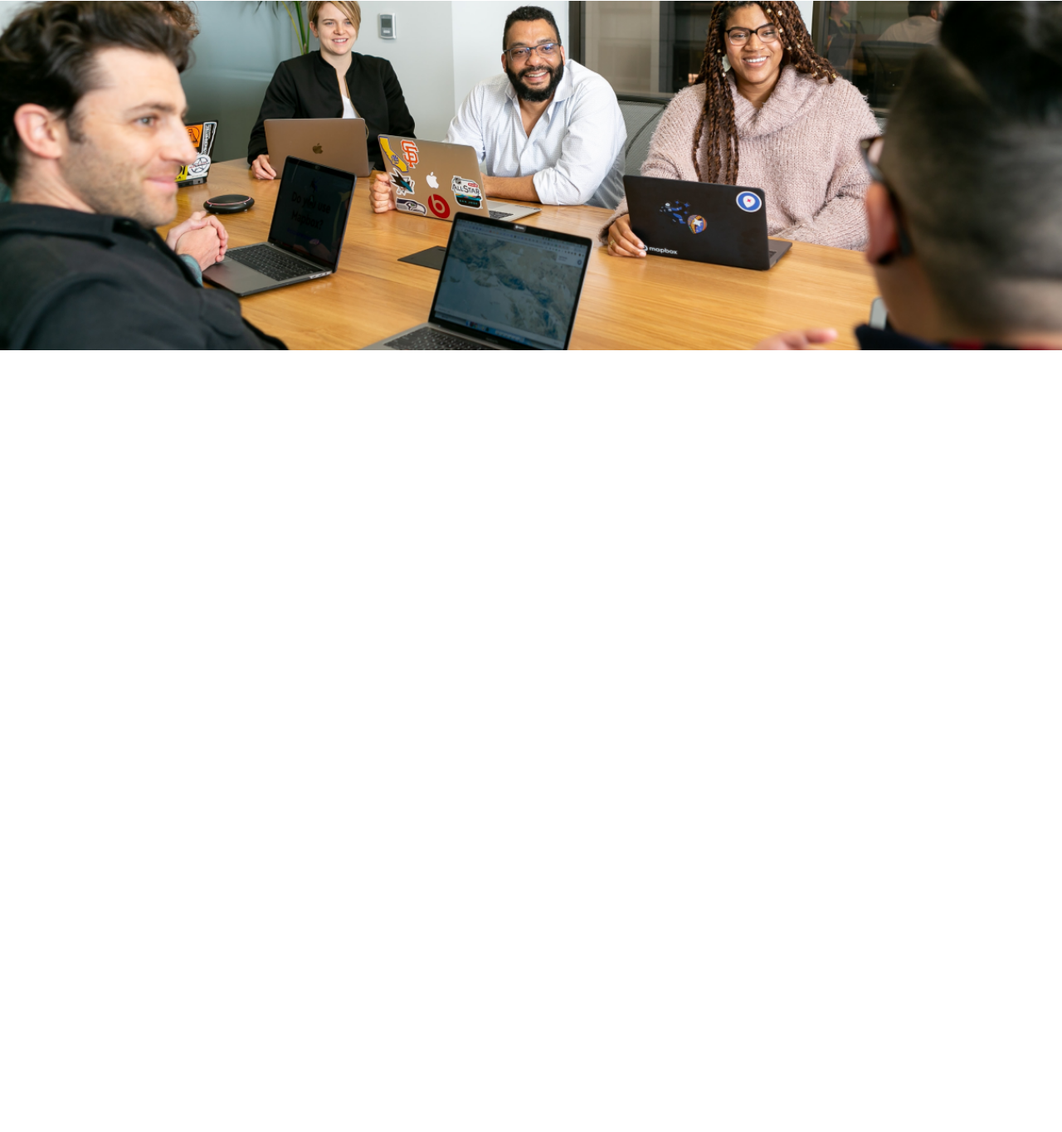
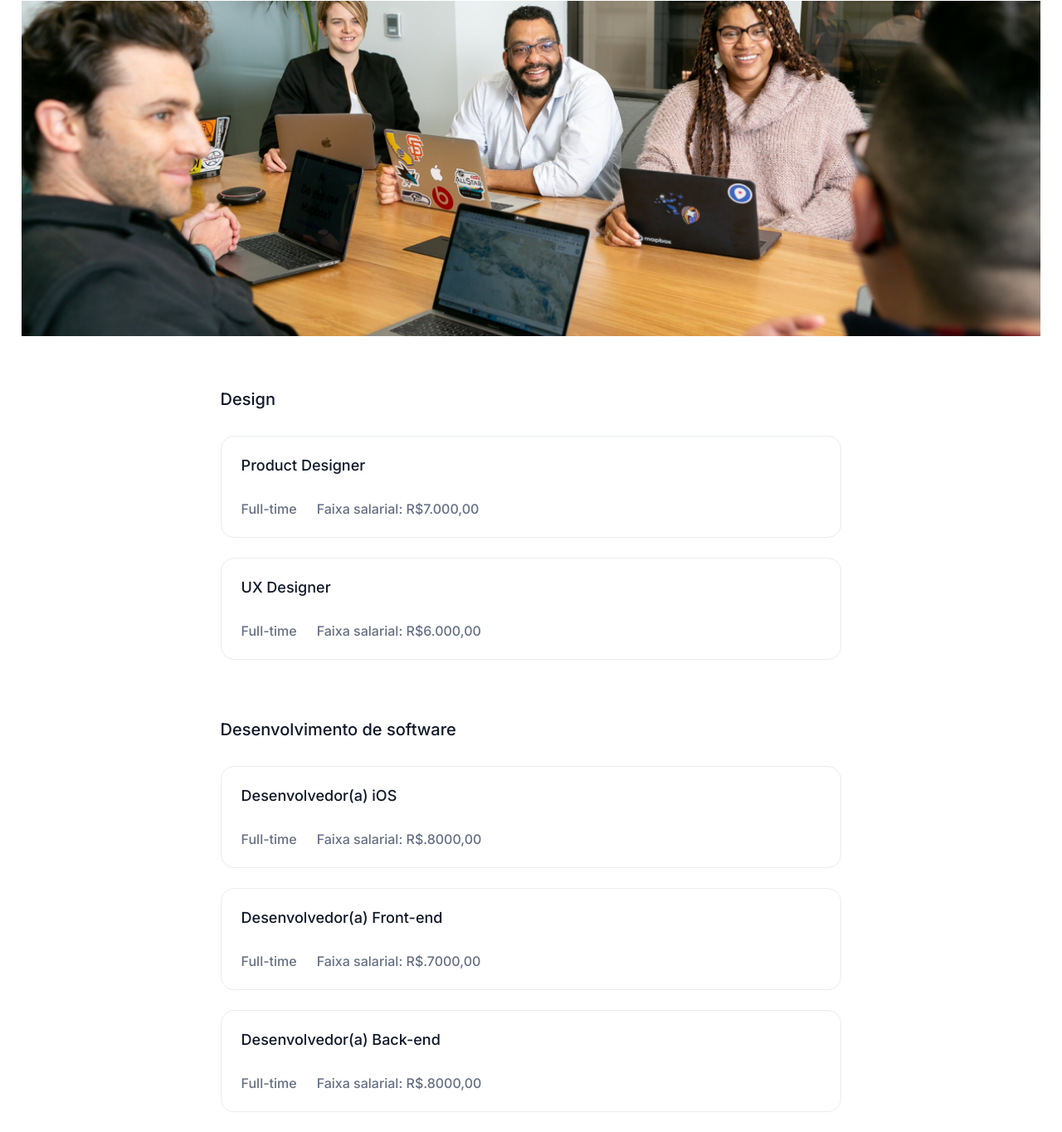
Before and after one commit to matheusvgc/7DaysOfCode, a plain HTML site: page index.html in a window 1280 px wide. Shown: the part 973-2337 px from the top of the page at 83% size. Before the commit the page ends 1459 px from the top, so only its background shows below. Drawn offline with Linux system fonts and the light colour scheme.

Commit message:
add section vagas

```diff
--- a/assets/css/style.css
+++ b/assets/css/style.css
@@ -16,13 +16,15 @@ body {
 .container {
   max-width: 1280px;
   margin: 0 auto;
+  padding: 0 2%;
 }
 
 header .container {
   display: flex;
   align-items: center;
   justify-content: space-between;
-  padding: 18px 0;
+  padding-top: 18px;
+  padding-bottom: 18px;
 }
 
 header img.logo {
@@ -160,3 +162,46 @@ header .buttons button.cadastrar {
   width: 100%;
   margin: 60px 0;
 }
+
+
+/* =============== VAGAS =============== */
+
+.vagas .container {
+  max-width: 800px;
+  display: flex;
+  flex-direction: column;
+  gap: 48px;
+}
+
+.vagas h2 {
+  font-size: 20px;
+  font-weight: 500;
+  color: #101828;
+  margin-bottom: 32px;
+}
+
+.vagas .card-vaga {
+  padding: 24px;
+  border: 1px solid #EAECF0;
+  border-radius: 16px;
+  margin-bottom: 24px;
+  width: 100%;
+}
+
+.vagas .card-vaga h3 {
+  font-size: 18px;
+  font-weight: 500;
+  color: #101828;
+  margin-bottom: 32px;
+}
+
+.vagas .card-vaga .vaga-info {
+  display: flex;
+  gap: 24px;
+}
+
+.vagas .card-vaga .vaga-info span {
+  font-size: 16px;
+  font-weight: 500;
+  color: #667085;
+}
--- a/index.html
+++ b/index.html
@@ -75,6 +75,53 @@
         <img src="./assets/images/Image.png" alt="">
       </div>
     </section>
+
+    <section class="vagas">
+      <div class="container">
+        <div class="vagas-design">
+          <h2>Design</h2>
+          <div class="card-vaga">
+            <h3>Product Designer</h3>
+            <div class="vaga-info">
+              <span>Full-time</span>
+              <span>Faixa salarial: R$7.000,00</span>
+            </div>
+          </div>
+          <div class="card-vaga">
+            <h3>UX Designer</h3>
+            <div class="vaga-info">
+              <span>Full-time</span>
+              <span>Faixa salarial: R$6.000,00</span>
+            </div>
+          </div>
+        </div>
+
+        <div class="vagas-dev">
+          <h2>Desenvolvimento de software</h2>
+          <div class="card-vaga">
+            <h3>Desenvolvedor(a) iOS</h3>
+            <div class="vaga-info">
+              <span>Full-time</span>
+              <span>Faixa salarial: R$.8000,00</span>
+            </div>
+          </div>
+          <div class="card-vaga">
+            <h3>Desenvolvedor(a) Front-end</h3>
+            <div class="vaga-info">
+              <span>Full-time</span>
+              <span>Faixa salarial: R$.7000,00</span>
+            </div>
+          </div>
+          <div class="card-vaga">
+            <h3>Desenvolvedor(a) Back-end</h3>
+            <div class="vaga-info">
+              <span>Full-time</span>
+              <span>Faixa salarial: R$.8000,00</span>
+            </div>
+          </div>
+        </div>
+      </div>
+    </section>
   </main>
 
 </body>
```
